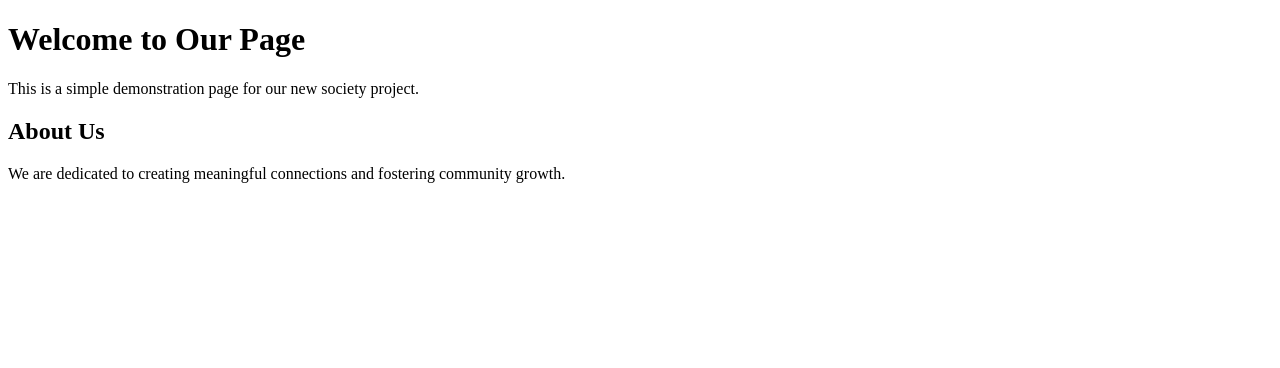
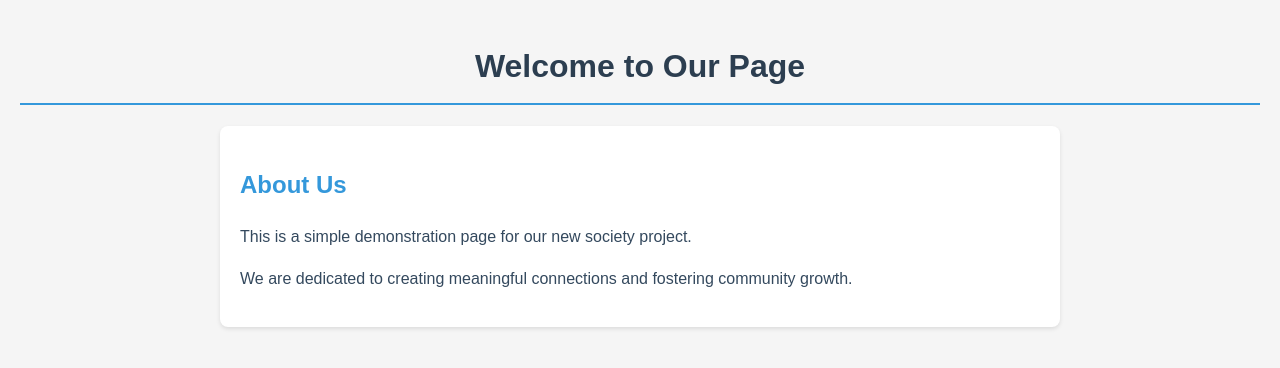
Before and after one commit to Nixie28/new-society-test, a plain HTML site: page index.html in a window 1280 px wide. Drawn offline with Linux system fonts and the light colour scheme.

Commit message:
Add CSS styling

```diff
--- a/index.html
+++ b/index.html
@@ -4,12 +4,41 @@
     <meta charset="UTF-8">
     <meta name="viewport" content="width=device-width, initial-scale=1.0">
     <title>Welcome to New Society</title>
+    <style>
+        body {
+            font-family: Arial, sans-serif;
+            line-height: 1.6;
+            margin: 0;
+            padding: 20px;
+            background-color: #f5f5f5;
+        }
+        h1 {
+            color: #2c3e50;
+            text-align: center;
+            border-bottom: 2px solid #3498db;
+            padding-bottom: 10px;
+        }
+        .content {
+            max-width: 800px;
+            margin: 0 auto;
+            background-color: white;
+            padding: 20px;
+            border-radius: 8px;
+            box-shadow: 0 2px 4px rgba(0,0,0,0.1);
+        }
+        h2 {
+            color: #3498db;
+        }
+        p {
+            color: #34495e;
+        }
+    </style>
 </head>
 <body>
     <h1>Welcome to Our Page</h1>
-    <p>This is a simple demonstration page for our new society project.</p>
     <div class="content">
         <h2>About Us</h2>
+        <p>This is a simple demonstration page for our new society project.</p>
         <p>We are dedicated to creating meaningful connections and fostering community growth.</p>
     </div>
 </body>
```
